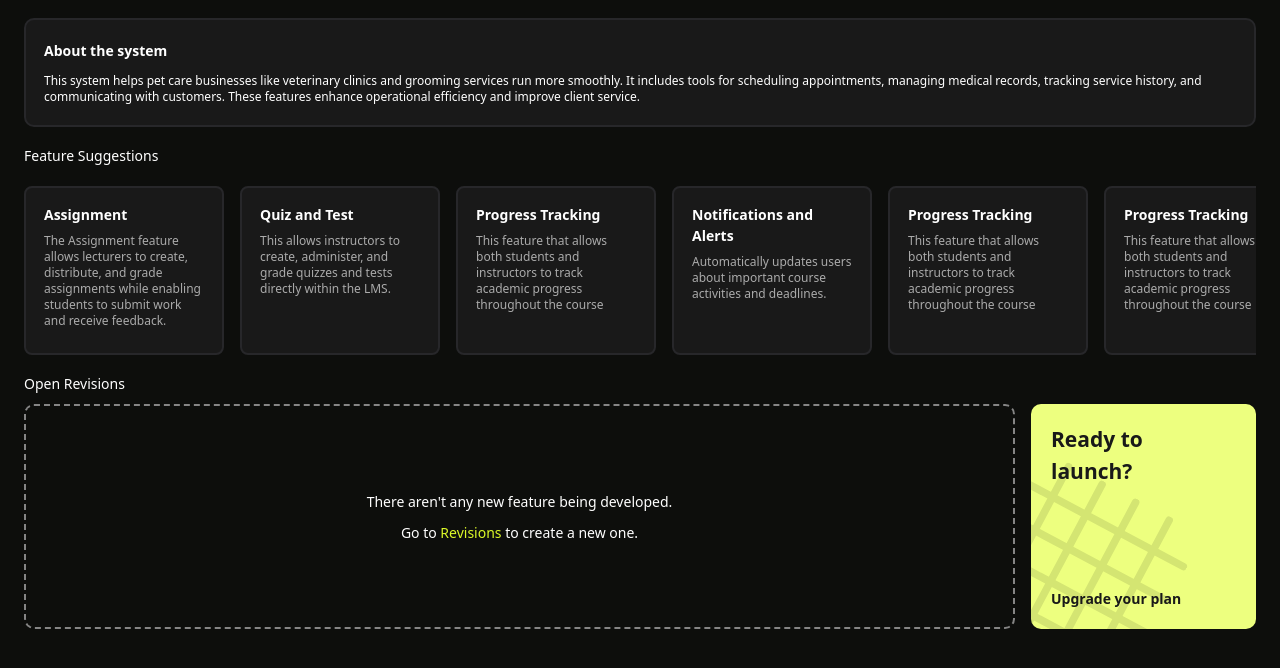
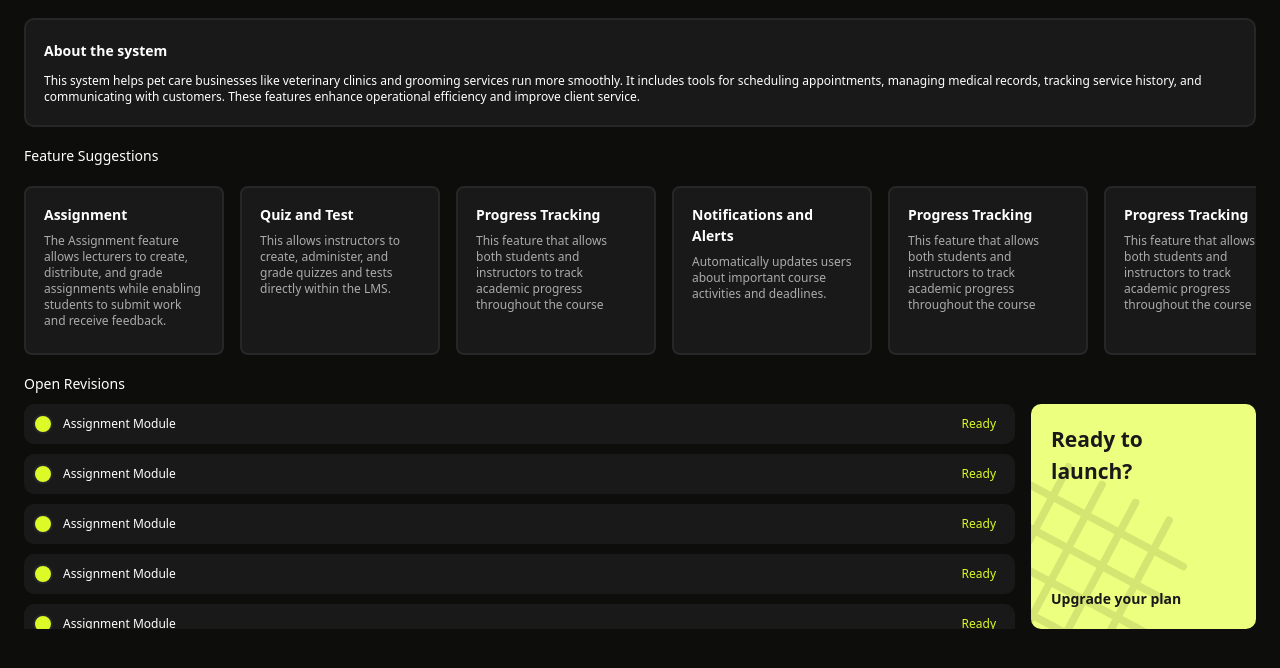
Before and after one commit to Beluga55/test-app-boiler, a Nuxt app in the folder boiler-frontend/: page /overview in a window 1280 px wide. Shown: the top 668 px of the page. Built offline with nearby package versions, Linux system fonts and the light colour scheme; some icons are missing.

Commit message:
Added Revisions With Data

```diff
--- a/boiler-frontend/pages/overview/index.vue
+++ b/boiler-frontend/pages/overview/index.vue
@@ -44,12 +44,52 @@ const featureData = ref([
     description: "This feature that allows both students and instructors to track academic progress throughout the course"
   },
 ])
+
+/* ====== OPEN REVISIONS DATA ====== */
+const openRevisionsData = ref([
+  {
+    name: "Assignment Module",
+    status: "Ready"
+  },
+  {
+    name: "Assignment Module",
+    status: "Ready"
+  },
+  {
+    name: "Assignment Module",
+    status: "Ready"
+  },
+  {
+    name: "Assignment Module",
+    status: "Ready"
+  },
+  {
+    name: "Assignment Module",
+    status: "Ready"
+  },
+  {
+    name: "Assignment Module",
+    status: "Ready"
+  },
+  {
+    name: "Assignment Module",
+    status: "Ready"
+  },
+  {
+    name: "Assignment Module",
+    status: "Ready"
+  },
+]);
+
+/* ====== TO TEST EMPTY STATE (Uncomment) ====== */
+// openRevisionsData.value = [];
+
 </script>
 
 <template>
   <div class="py-[18px] px-6 h-[calc(100vh-3.7rem)] overflow-auto">
     <div class="py-5 px-[18px] bg-background-secondary rounded-[10px] mb-[18px] border-border border-2">
-      <h1 class="text-[14px] font-semibold">About the system</h1>
+      <h1 class="text-[14px] font-bold">About the system</h1>
       <p class="text-xs font-medium mt-3">This system helps pet care businesses like veterinary clinics and grooming services run more smoothly. It
         includes tools for scheduling appointments, managing medical records, tracking service history, and
         communicating with customers. These features enhance operational efficiency and improve client service.</p>
@@ -66,14 +106,25 @@ const featureData = ref([
       </div>
     </div>
 
-    <div class="open-revision">
+    <div>
       <h1 class="font-medium text-[14px]">Open Revisions</h1>
       <div class="mt-2.5 flex gap-4">
-        <div class="flex-1 h-[225px] flex flex-col items-center justify-center border-dashed border-2 border-border-secondary rounded-[10px]">
-          <p class="text-[14px]">There aren't any new feature being developed.</p>
-          <p class="text-[14px] mt-2.5">Go to <NuxtLink :to="'/revisions'" class="text-primary-system">Revisions</NuxtLink> to create a new one.</p>
+        <div v-if="openRevisionsData.length === 0" class="flex-1 h-[225px] flex flex-col items-center justify-center border-dashed border-2 border-border-secondary rounded-[10px]">
+          <p class="text-[14px] text-center">There aren't any new features being developed.</p>
+          <p class="text-[14px] text-center mt-2.5">
+            Go to <NuxtLink :to="'/revisions'" class="text-primary-system">Revisions</NuxtLink> to create a new one.
+          </p>
         </div>
-        <div class="rounded-[10px] bg-secondary-system w-[225px] h-[225px] px-5 py-5 relative overflow-hidden z-[1]">
+        <div v-else class="max-h-[225px] overflow-y-scroll w-full flex flex-col gap-2.5">
+            <div v-for="(revision, index) in openRevisionsData" :key="index" class="bg-background-secondary rounded-[10px] px-[9px] py-2.5">
+              <div class="flex items-center">
+                <div class="w-[20px] h-[20px] rounded-full bg-primary-system border-border-status border-2 border-solid mr-2.5"></div>
+                <span class="text-xs font-medium">{{ revision.name }}</span>
+                <span class="ml-auto px-2.5 text-xs font-medium text-primary-system">{{ revision.status }}</span>
+              </div>
+            </div>
+        </div>
+        <div class="rounded-[10px] bg-secondary-system min-w-[225px] h-[225px] px-5 py-5 relative overflow-hidden z-[1]">
           <img src="~/assets/images/hash.svg" alt="hash" class="hash absolute inset-0 w-[190px] h-[190px] object-cover z-0 opacity-10 rotate-[28deg] left-[-50px] top-[75px]"/>
           <div class="relative z-10">
             <h1 class="font-black text-[21px] text-background-secondary">Ready to <br/>launch?</h1>
@@ -109,23 +160,4 @@ const featureData = ref([
     background: #f1f1f1;
     border-radius: 10px;
   }
-
-  /* grid 1 */
-
-  /*position: absolute;*/
-  /*width: 170.67px;*/
-  /*height: 167.95px;*/
-  /*left: 10.85px;*/
-  /*top: 45px;*/
-
-  /*background: url(grid.png);*/
-  /*transform: rotate(28deg);*/
-
-  /*!* Inside auto layout *!*/
-  /*flex: none;*/
-  /*order: 2;*/
-  /*flex-grow: 0;*/
-  /*z-index: 2;*/
-
-
 </style>
```
